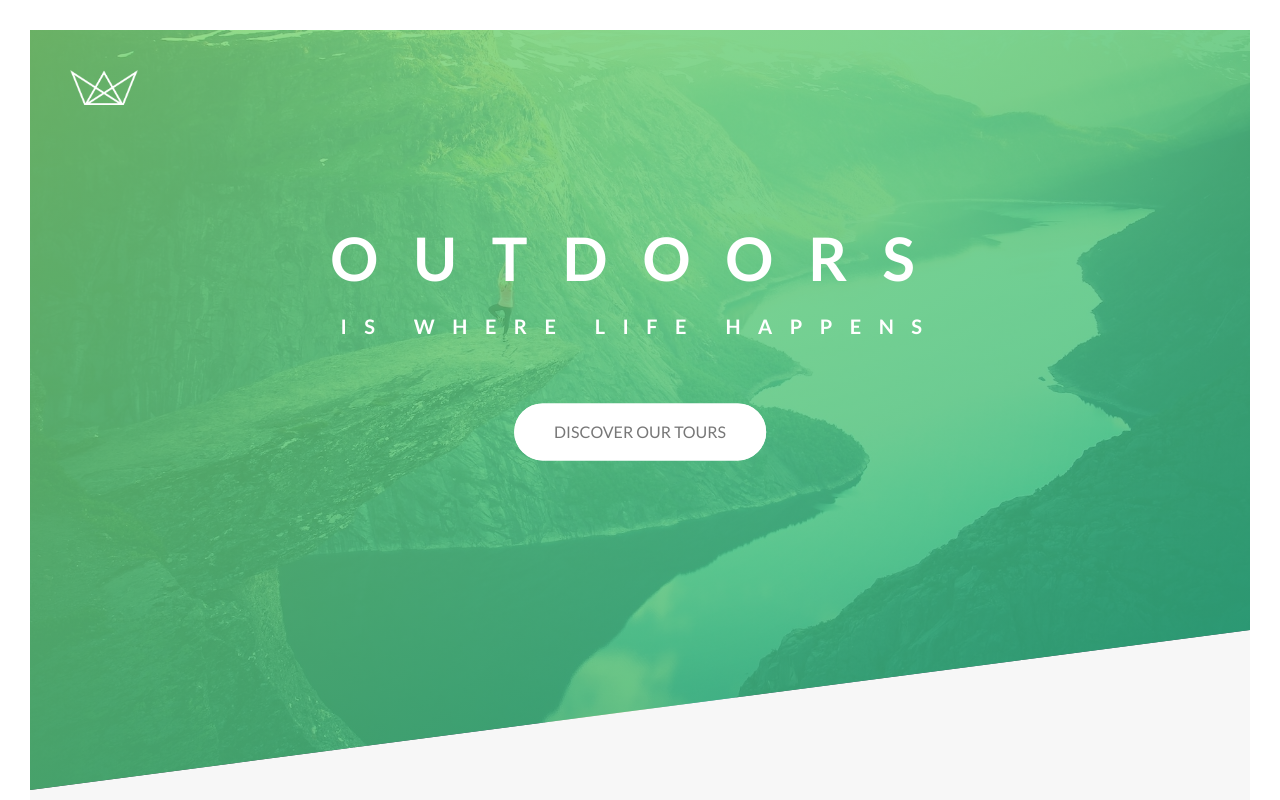
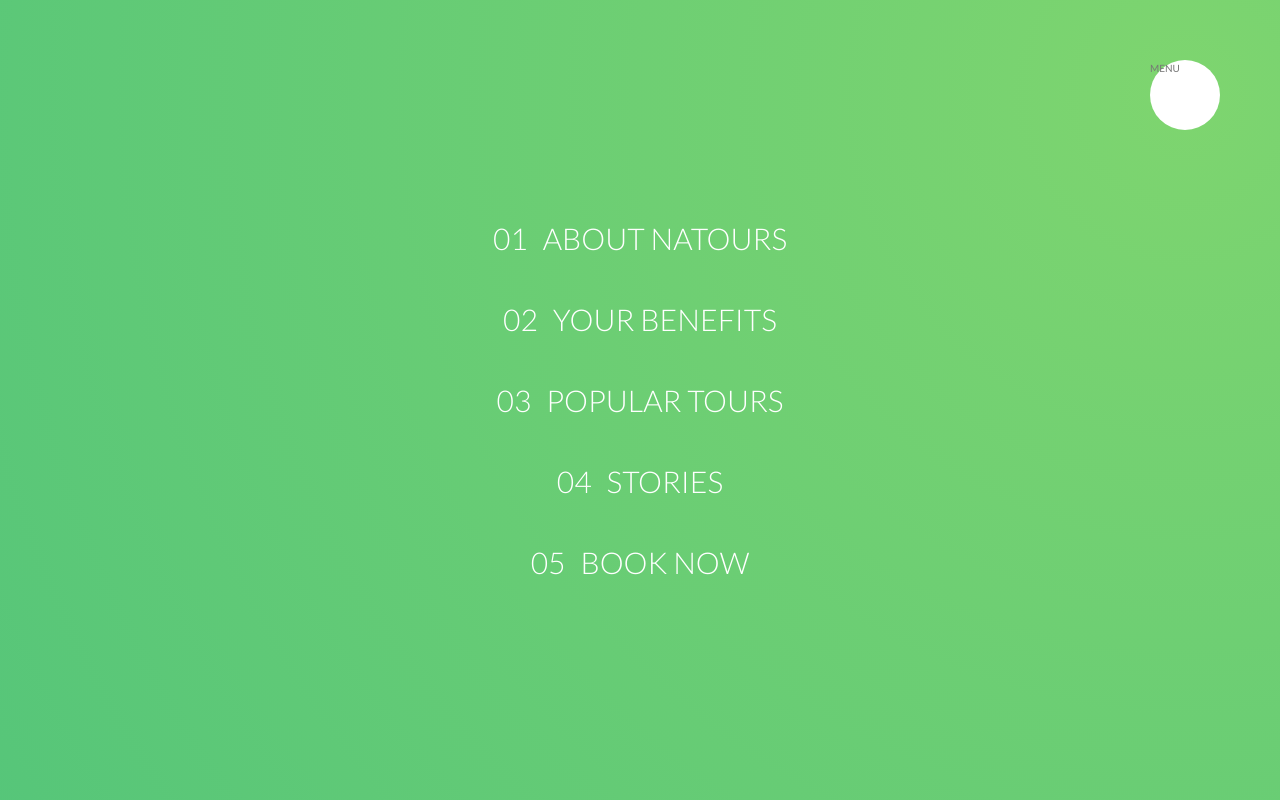
Before and after one commit to narcisabadea/Natours-Advanced-CSS-Course, a website: page index.html in a window 1280 px wide. Shown: the top 800 px of the page. Drawn offline with Linux system fonts and the light colour scheme.

Commit message:
started navigation

```diff
--- a/index.html
+++ b/index.html
@@ -3,7 +3,6 @@
   <head>
     <meta charset="UTF-8" />
     <meta name="viewport" content="width=device-width, initial-scale=1.0" />
-
     <link
       href="https://fonts.googleapis.com/css?family=Lato:100,300,400,700,900"
       rel="stylesheet"
@@ -14,7 +13,36 @@
 
     <title>Natours | Exciting tours for adventurous people</title>
   </head>
+
   <body>
+    <div class="navigation">
+      <input type="checkbox" class="navigation__checkbox" id="navi-toggle" />
+
+      <label for="navi-toggle" class="navigation__button">MENU</label>
+
+      <div class="navigation__background">&nbsp;</div>
+
+      <nav class="navigation__nav">
+        <ul class="navigation__list">
+          <li class="navigation__item">
+            <a href="#" class="navigation__link"><span>01</span>About Natours</a>
+          </li>
+          <li class="navigation__item">
+            <a href="#" class="navigation__link"><span>02</span>Your benefits</a>
+          </li>
+          <li class="navigation__item">
+            <a href="#" class="navigation__link"><span>03</span>Popular tours</a>
+          </li>
+          <li class="navigation__item">
+            <a href="#" class="navigation__link"><span>04</span>Stories</a>
+          </li>
+          <li class="navigation__item">
+            <a href="#" class="navigation__link"><span>05</span>Book now</a>
+          </li>
+        </ul>
+      </nav>
+    </div>
+
     <header class="header">
       <div class="header__logo-box">
         <img class="header__logo" src="./img/logo-white.png" alt="Logo" />
--- /dev/null
+++ b/sass/layout/_navigation.scss
@@ -0,0 +1,88 @@
+.navigation {
+  &__checkbox {
+    display: none;
+  }
+
+  &__button {
+    background-color: $color-white;
+    height: 7rem;
+    width: 7rem;
+    border-radius: 50%;
+    position: fixed;
+    top: 6rem;
+    right: 6rem;
+    z-index: 2000;
+  }
+
+  &__background {
+    height: 6rem;
+    width: 6rem;
+    border-radius: 50%;
+    position: fixed;
+    top: 6.5rem;
+    right: 6.5rem;
+    background-image: radial-gradient(
+      $color-primary-light,
+      $color-primary-dark
+    );
+    z-index: 1000;
+
+    transform: scale(70);
+  }
+
+  &__nav {
+    height: 100vh;
+    width: 100%;
+    position: fixed;
+    top: 0;
+    right: 0;
+    z-index: 1500;
+  }
+
+  &__list {
+    position: absolute;
+    top: 50%;
+    left: 50%;
+    transform: translate(-50%, -50%);
+    list-style: none;
+    text-align: center;
+  }
+
+  &__item {
+    margin: 1rem;
+  }
+
+  &__link {
+    &:link,
+    &:visited {
+      display: inline-block;
+      font-size: 3rem;
+      font-weight: 300;
+      padding: 1rem 2rem;
+      color: $color-white;
+      text-decoration: none;
+      text-transform: uppercase;
+
+      background-image: linear-gradient(
+        120deg,
+        transparent 0%,
+        transparent 50%,
+        $color-white 50%
+      );
+      background-size: 220%;
+      transition: all 0.4s;
+
+      span {
+          margin-right: 1.5rem;
+          display: inline-block;
+      }
+    }
+
+    &:hover,
+    &:active {
+      background-position: 100%;
+      color: $color-primary;
+      transform: translateX(1rem);
+    }
+  }
+}
--- a/sass/main.scss
+++ b/sass/main.scss
@@ -19,4 +19,5 @@
 
 @import 'layout/header';
 @import 'layout/grid';
-@import 'layout/footer'
+@import 'layout/footer';
+@import 'layout/navigation'
```
Also changed, not shown: css/style.css.
